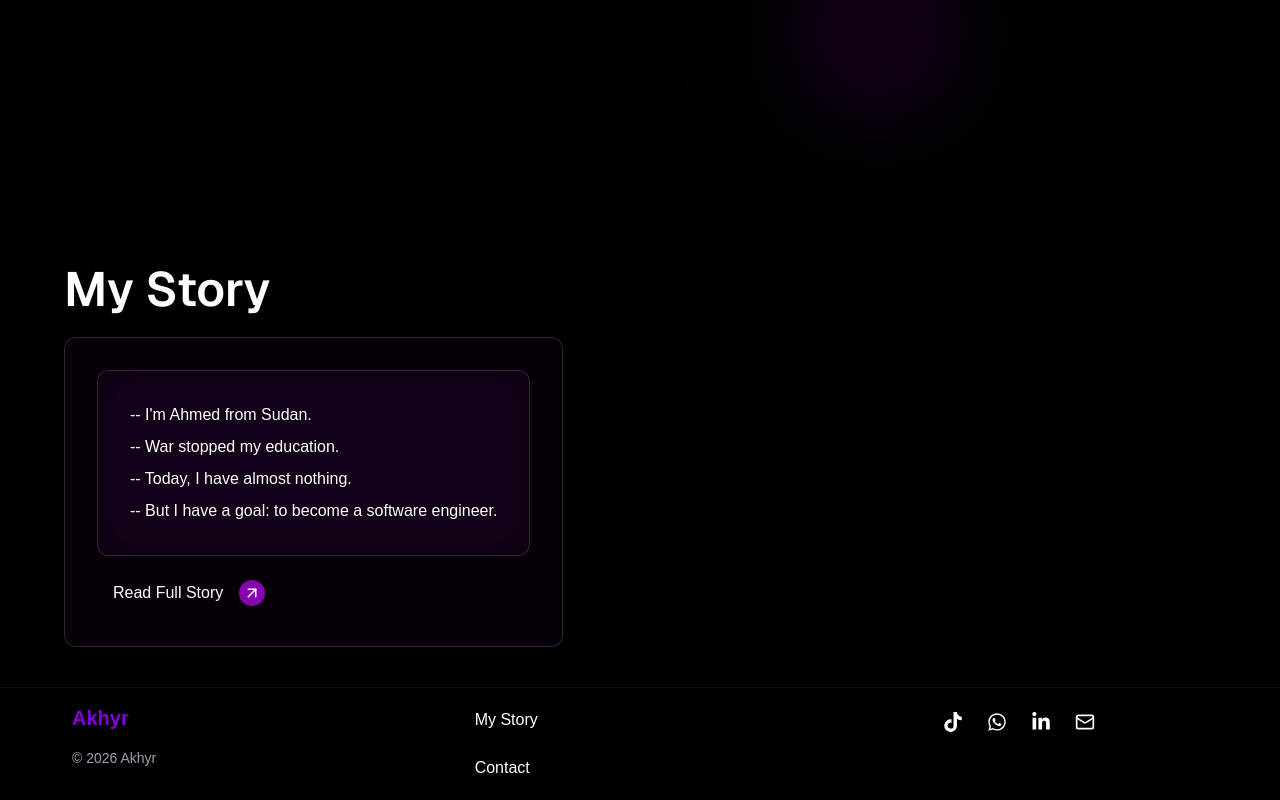
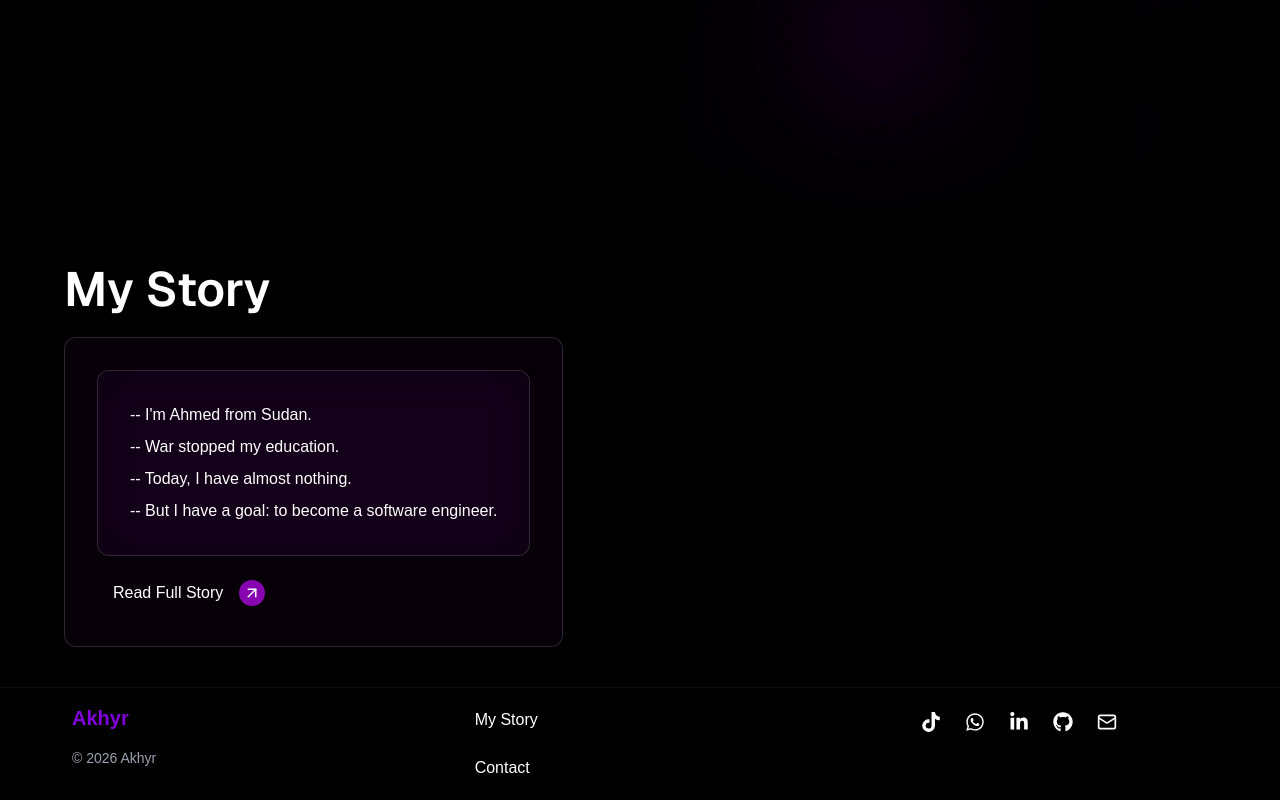
Before and after one commit to OCT-Ahmed/AKhyr, a Next.js app in the folder akhyr/: page / in a window 1280 px wide. Shown: the part 575-1375 px from the top of the page. Built offline with nearby package versions, Linux system fonts and the light colour scheme; a web font is replaced by a local one.

Commit message:
feat: add personal github link with its icon on the footer with social media icons

```diff
--- a/akhyr/app/layout.tsx
+++ b/akhyr/app/layout.tsx
@@ -3,7 +3,7 @@ import { Geist, Geist_Mono, Inter, Fragment_Mono
  } from "next/font/google";
 import "./globals.css";
 import Link from "next/link";
-import { FaLinkedinIn, FaTiktok, FaWhatsapp } from "react-icons/fa";
+import { FaGithub, FaLinkedinIn, FaTiktok, FaWhatsapp } from "react-icons/fa";
 import { SiGmail } from "react-icons/si";
 import { Mail } from "lucide-react";
 
@@ -93,6 +93,9 @@ export default function RootLayout({
             <Link href="https://www.linkedin.com/in/ahmed-elkhir-43608738b?utm_source=share_via&utm_content=profile&utm_medium=member_android" target="_blank">
               <FaLinkedinIn className="hover:text-primary transition-colors duration-300 cursor-pointer" size={20} />
             </Link>
+            <Link href="https://www.github.com/OCT-Ahmed" target="_blank">
+              <FaGithub className="hover:text-primary transition-colors duration-300 cursor-pointer" size={20} />
+            </Link>
             <Link  href="mailto:ahmedkhyr.develop@gmail.com">
               <Mail className="hover:text-primary transition-colors duration-300 cursor-pointer" size={20} />
             </Link>
```
